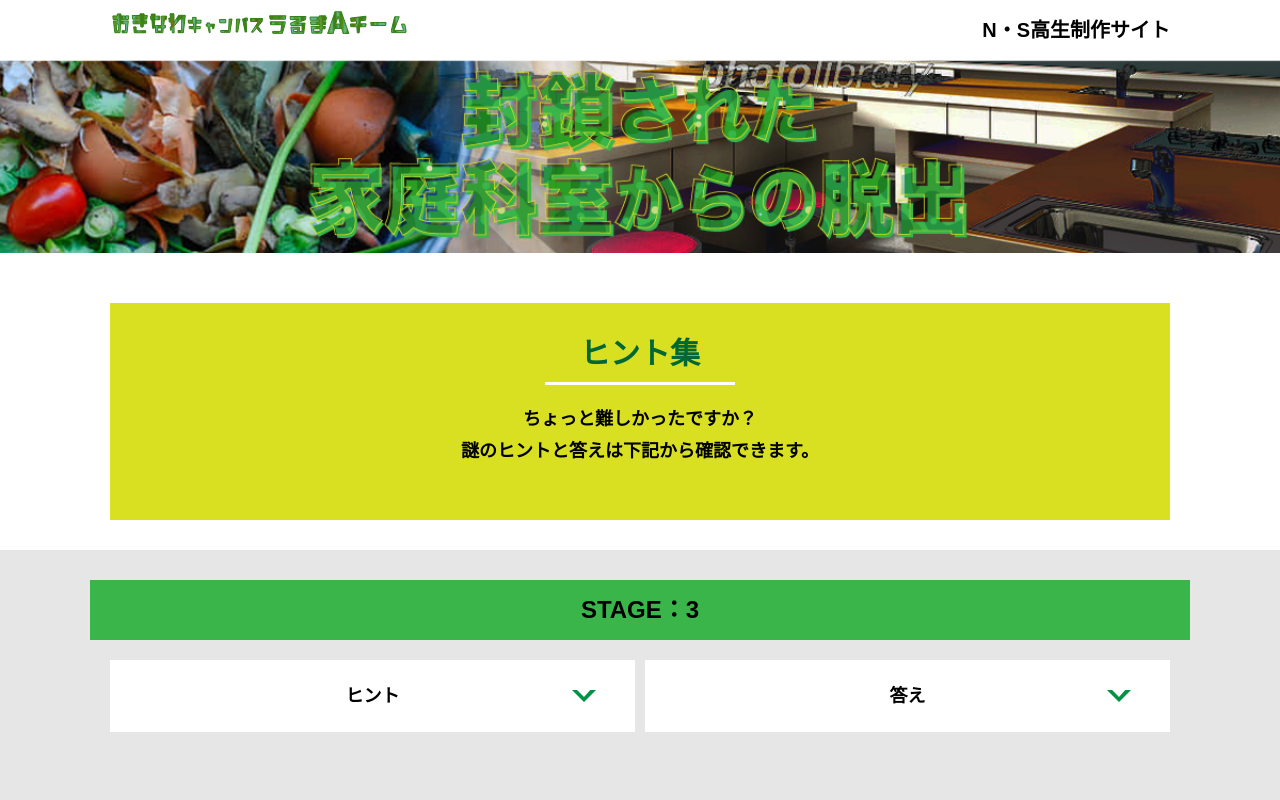
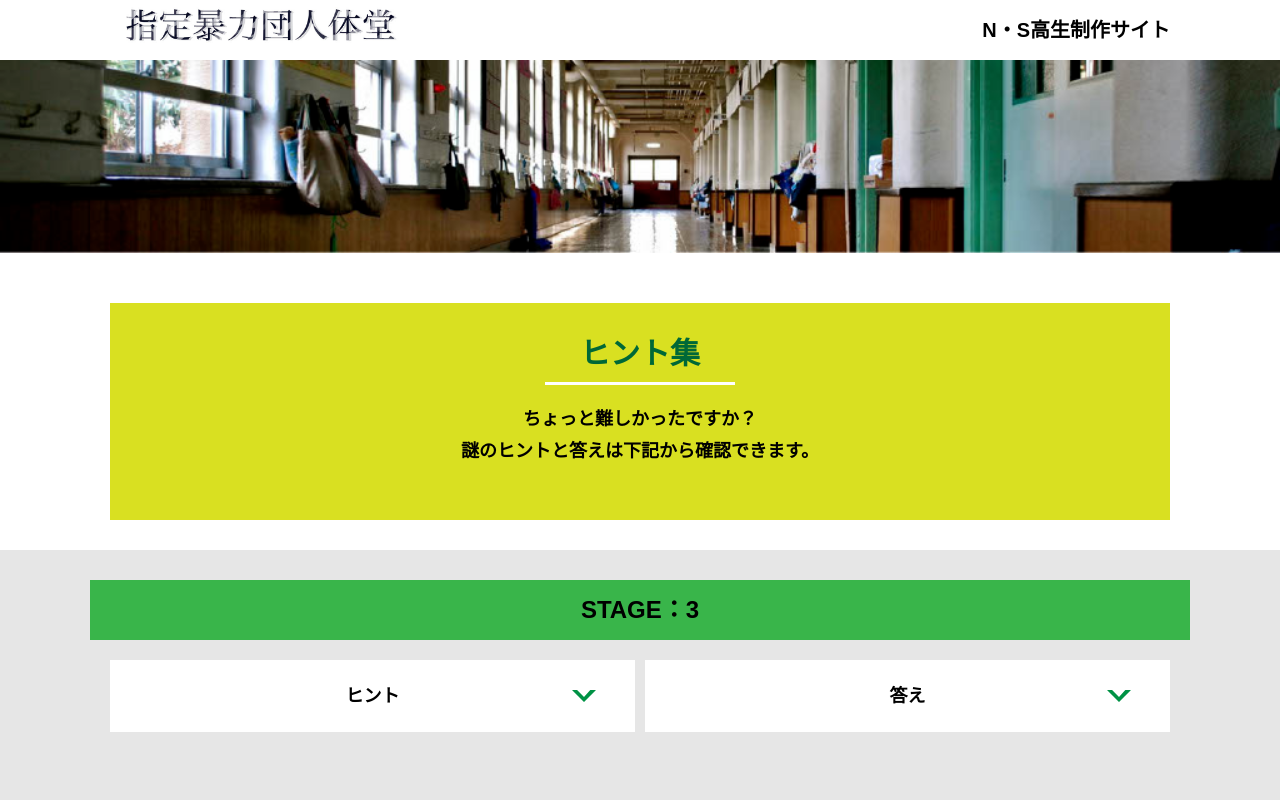
Before and after one commit to mackerel-misogi/beta-omiya-F, a plain HTML site: page hint3.html in a window 1280 px wide. Shown: the top 800 px of the page. Drawn offline with Linux system fonts and the light colour scheme.

Commit message:
Update hint3.html

```diff
--- a/hint3.html
+++ b/hint3.html
@@ -4,7 +4,7 @@
   <meta charset="UTF-8">
   <meta http-equiv="X-UA-Compatible" content="IE=edge">
   <meta name="viewport" content="width=device-width, initial-scale=1.0">
-  <title>ヒント │ 封鎖された家庭科室からの脱出 │ Project N</title>
+  <title>ヒント │ 真夏の小學校からの脱出 │ Project N</title>
   <link rel="stylesheet" href="assets/css/normalize.css">
   <link rel="stylesheet" href="assets/css/style.css">
 </head>
@@ -17,13 +17,13 @@
   </svg>
   <header class="header">
     <div class="container">
-      <div class="header__logo"><img src="assets/images/logo.svg" alt="チームロゴ"></div>
+      <div class="header__logo"><img src="assets/images/logo.png" alt="チームロゴ"></div>
       <div class="header__name">N・S高生制作サイト</div>
     </div>
   </header>
   <main class="main hint-page">
     <!-- タイトルエリア　ここから -->
-    <h1 class="main-title"><img src="assets/images/main-image.png" alt="封鎖された家庭科室からの脱出"></h1>
+    <h1 class="main-title"><img src="assets/images/header01.png" alt="真夏の小學校からの脱出"></h1>
     <!-- タイトルエリア　ここまで -->
     <section class="section">
       <div class="container">
```
